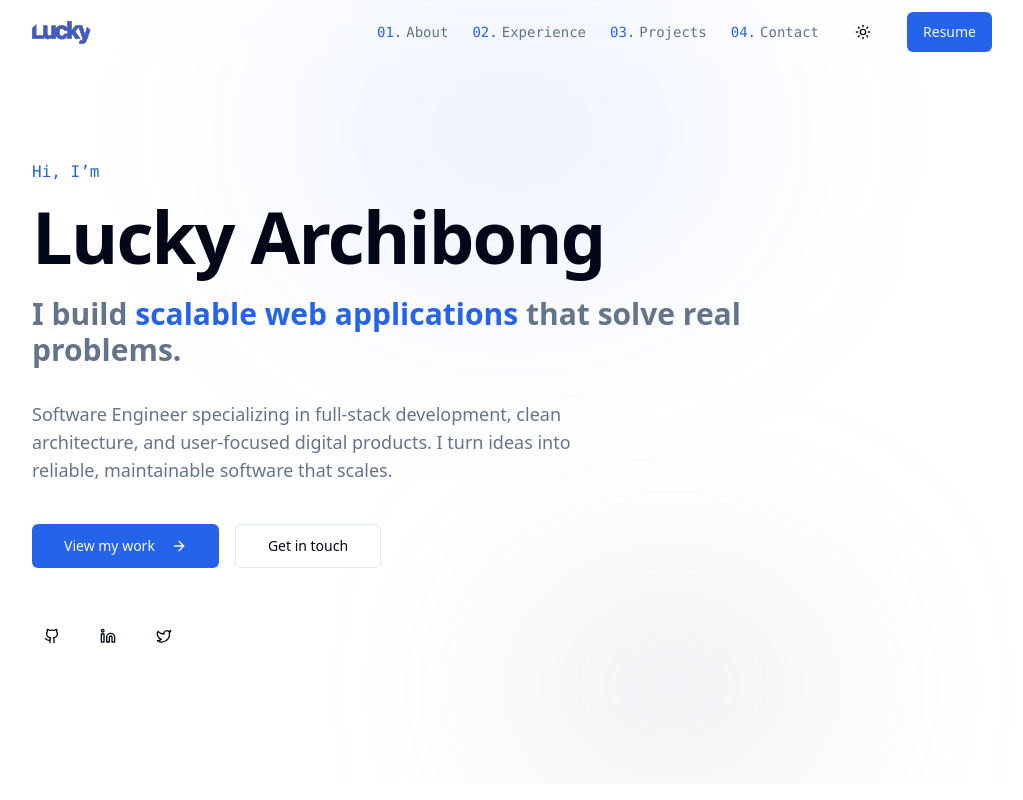
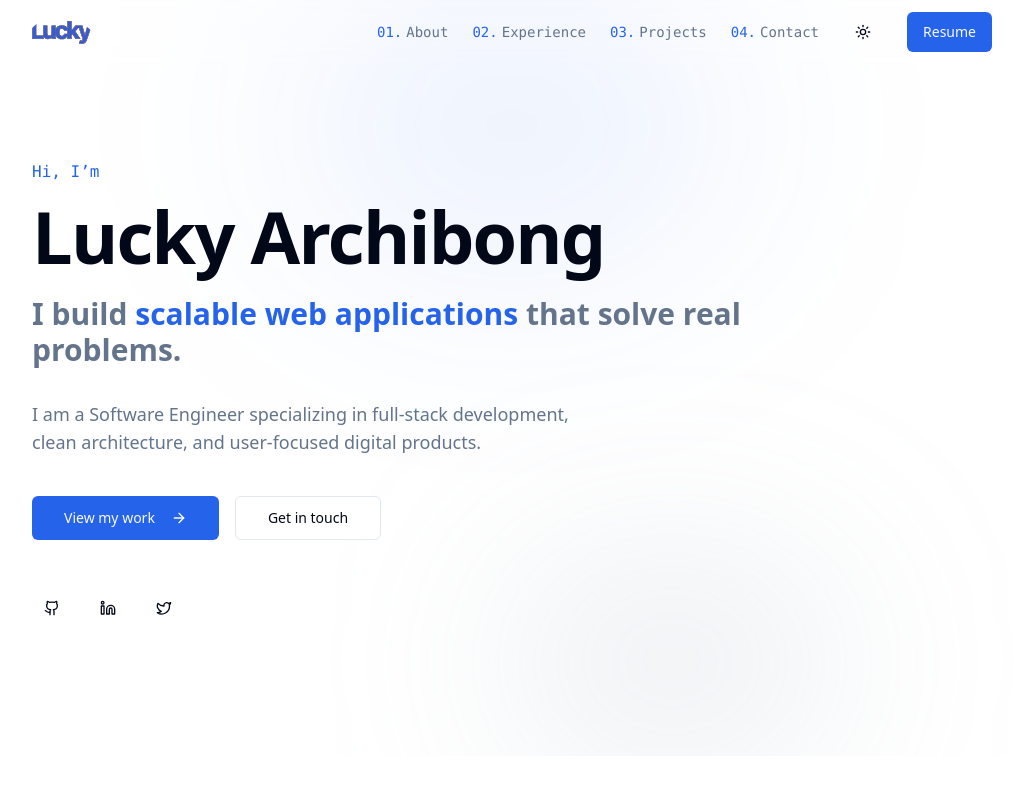
Before and after one commit to luckys-lnz/luckys-portfolio, a Next.js app: page / in a window 1280 px wide. Shown: the top 800 px of the page, without its empty margins (128-1151 px from the left). Built offline with nearby package versions, Linux system fonts and the light colour scheme; a web font is replaced by a local one.

Commit message:
refactor: update HeroSection description for improved clarity and personal branding

```diff
--- a/components/hero-section.tsx
+++ b/components/hero-section.tsx
@@ -58,7 +58,7 @@ export function HeroSection() {
             transition={{ duration: 0.5, delay: 0.4 }}
             className="text-muted-foreground text-base md:text-lg max-w-xl mt-4"
           >
-            Software Engineer specializing in full-stack development, clean architecture, and user-focused digital products. I turn ideas into reliable, maintainable software that scales.
+            I am a Software Engineer specializing in full-stack development, clean architecture, and user-focused digital products.
           </motion.p>
 
           {/* CTA buttons */}
```
